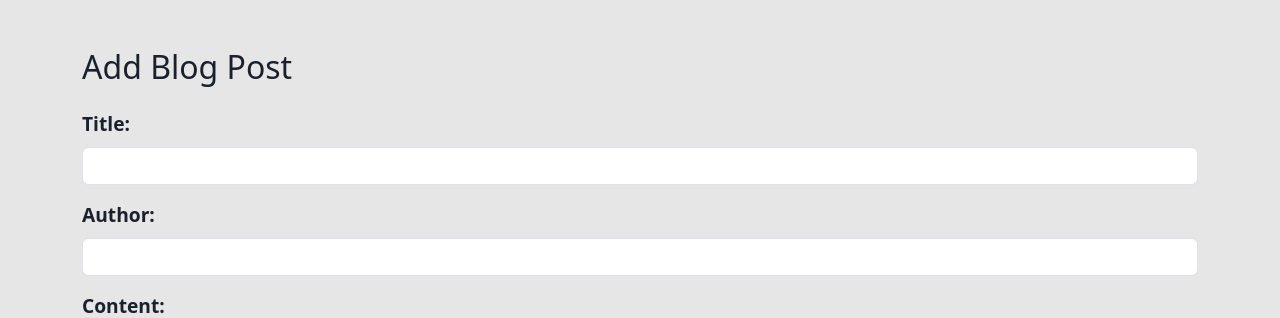
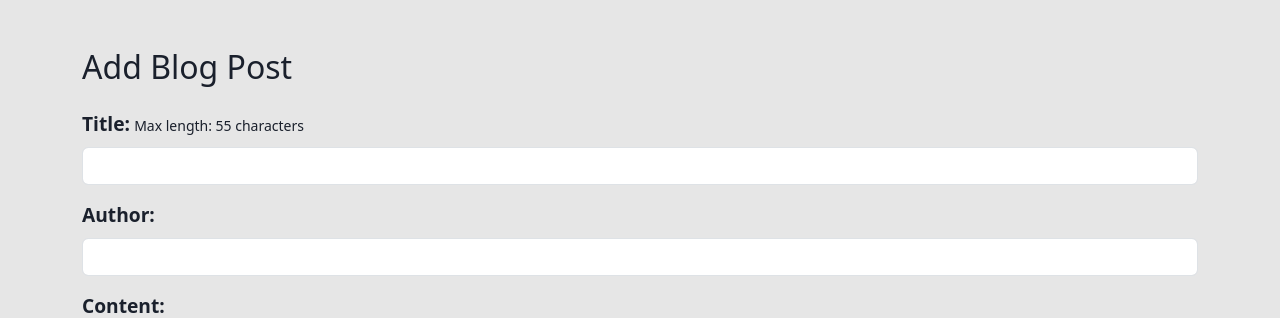
Before and after one commit to Muka-is-home/api, a Django app: page /muka/create_blog in a window 1280 px wide. Shown: the part 57-375 px from the top of the page. Run offline with Django 4.2, Linux system fonts and the light colour scheme; the visitor is signed in with stand-in values (Sample User, id 1); data comes from the database, SQL or seed files in the repository; parts of the project's set-up code (start-up, migrations or seed data) failed here and were passed over.

Commit message:
linmit blog title length

```diff
--- a/templates/adminportal/create_blog_form.html
+++ b/templates/adminportal/create_blog_form.html
@@ -8,7 +8,8 @@
 
       <div class="mb-3">
         <label for="title" class="form-label">Title:</label>
-        <input type="text" name="title" id="title" class="form-control" required>
+        <small>Max length: 55 characters</small>
+        <input type="text" name="title" id="title" class="form-control" maxlength="55" required>
       </div>
 
       <div class="mb-3">
--- a/templates/adminportal/edit_blog_form.html
+++ b/templates/adminportal/edit_blog_form.html
@@ -8,7 +8,8 @@
 
       <div class="mb-3">
         <label for="title" class="form-label">Title:</label>
-        <input type="text" name="title" id="title" class="form-control" value="{{ blog.title }}" required>
+        <small>Max length: 55 characters</small>
+        <input type="text" name="title" id="title" class="form-control" maxlength="55" value="{{ blog.title }}" required>
       </div>
 
       <div class="mb-3">
```
